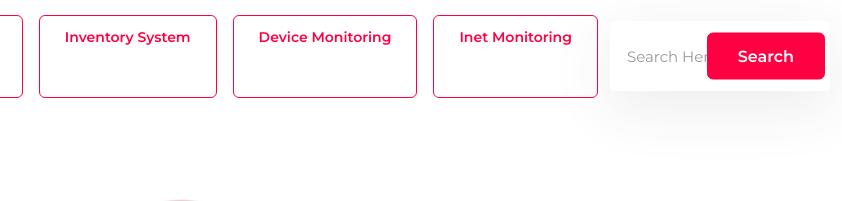
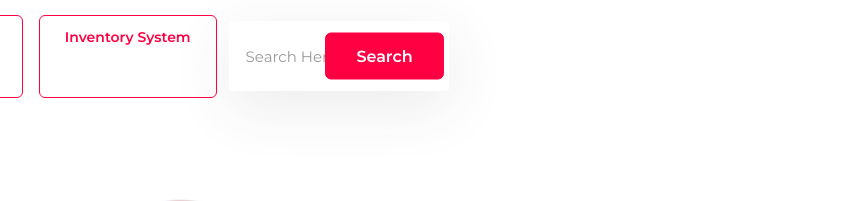
Before and after one commit to jpuang/module2-solution, a plain HTML site: page index.html in a window 1280 px wide. Shown: the top 201 px of the page, 788-1630 px from the left, 842 px wide, since content can reach past the window. Drawn offline with Linux system fonts and the light colour scheme.

Commit message:
Update index.html

```diff
--- a/index.html
+++ b/index.html
@@ -36,8 +36,7 @@
                <a target="_blank" href="http://172.20.23.14:8000" class="btn btn-sm btn-outline-primary ml-4">Eleave & Permit</a>
                <a target="_blank" href="http://172.20.23.14/dssp/login" class="btn btn-sm btn-outline-primary ml-4">Consummable System</a>
                <a target="_blank" href="http://172.20.22.64/inventaris" class="btn btn-sm btn-outline-primary ml-4">Inventory System</a>
-               <a target="_blank" href="#" class="btn btn-sm btn-outline-primary ml-4">Device Monitoring </a>
-               <a target="_blank" href="#" class="btn btn-sm btn-outline-primary ml-4">Inet Monitoring</a>
+
          </div>
 
          <div class="navbar-end ml-0">
```
